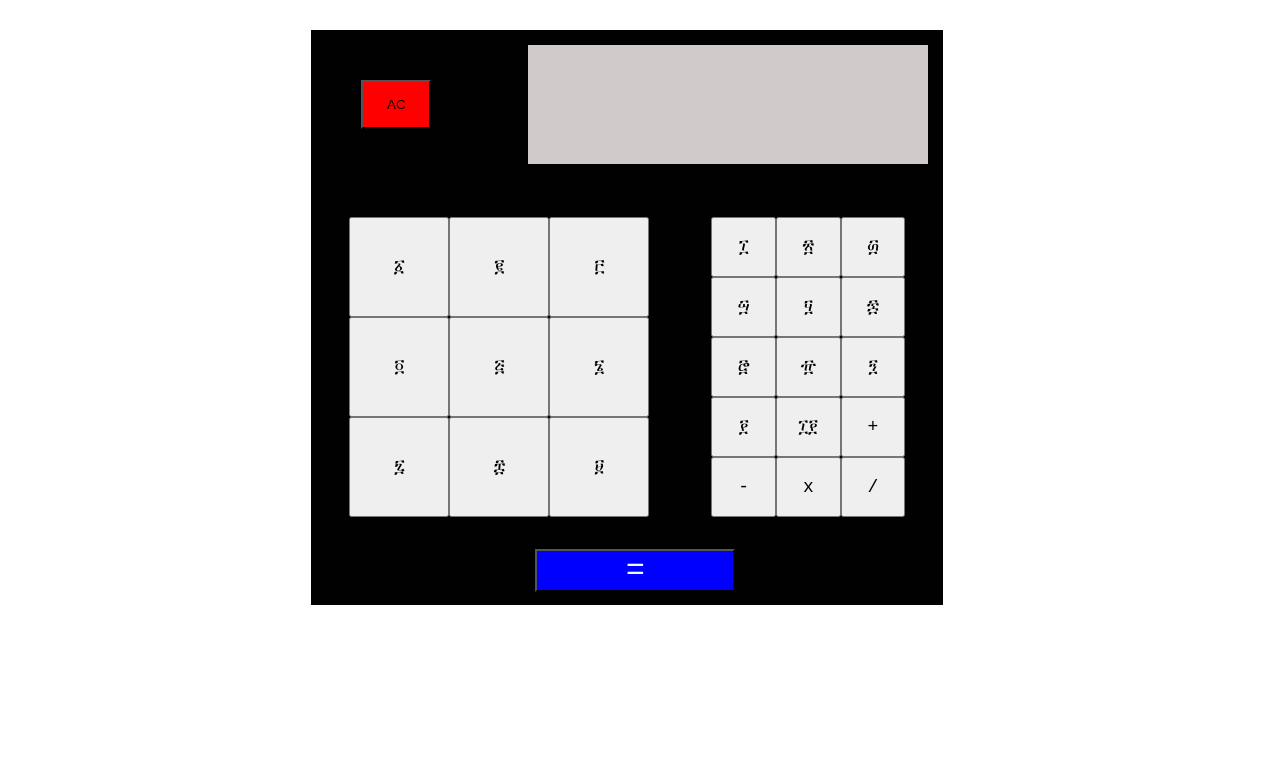
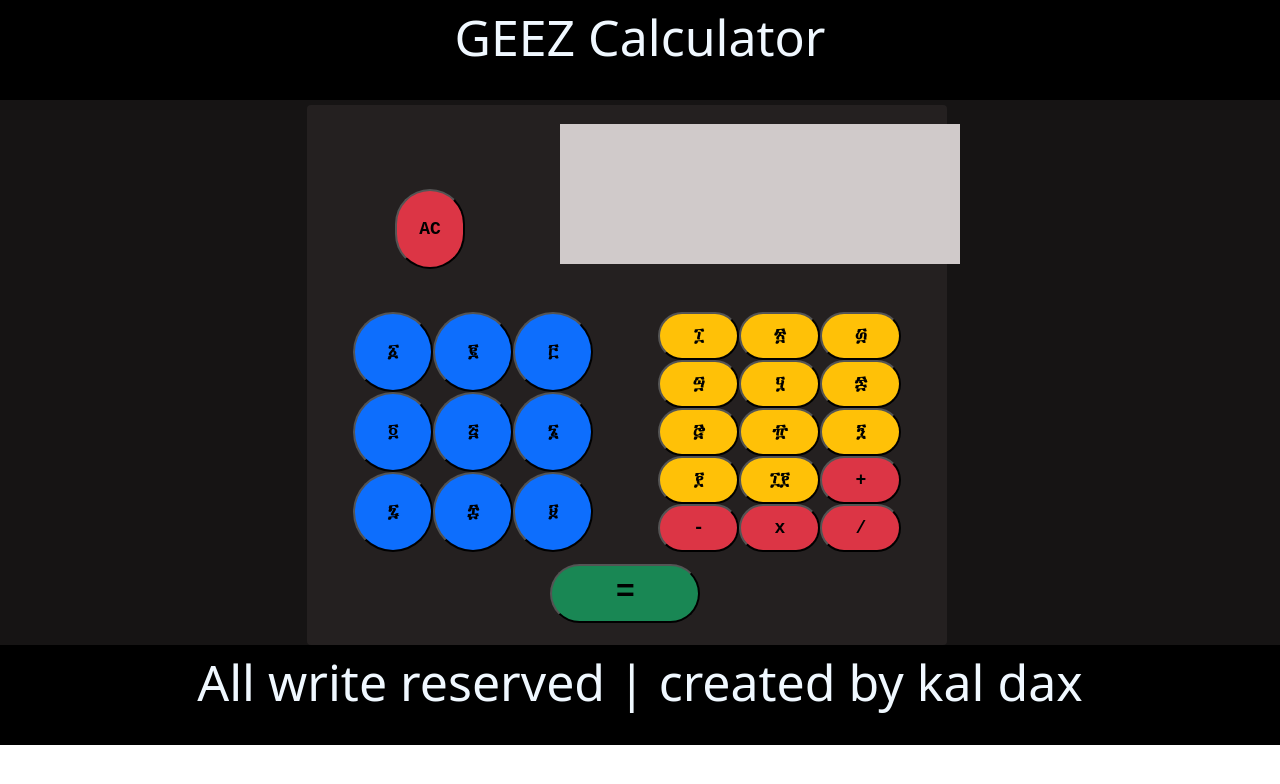
Before and after one commit to Daxsum/Geez-Calculator-, a React (Create React App) app: page / in a window 1280 px wide. Shown: the top 784 px of the page. Built offline with nearby package versions, Linux system fonts and the light colour scheme.

Commit message:
bootstrap added

```diff
--- a/public/index.html
+++ b/public/index.html
@@ -3,6 +3,7 @@
   <head>
     <meta charset="utf-8" />
     <link rel="icon" href="%PUBLIC_URL%/favicon.ico" />
+    <link href="https://cdn.jsdelivr.net/npm/bootstrap@5.0.2/dist/css/bootstrap.min.css" rel="stylesheet" integrity="sha384-EVSTQN3/azprG1Anm3QDgpJLIm9Nao0Yz1ztcQTwFspd3yD65VohhpuuCOmLASjC" crossorigin="anonymous">
     <meta name="viewport" content="width=device-width, initial-scale=1" />
     <meta name="theme-color" content="#000000" />
     <meta
--- a/src/Geez.jsx
+++ b/src/Geez.jsx
@@ -224,51 +224,71 @@ function add (num){
     return (
 
 
+<div className='bg'>
+<nav className="navbar_navbar-light_bg-light" >
+  <div className="container-fluid">
+    <span className="navbar-text">
+      GEEZ Calculator
+    </span>
+  </div>
+</nav>
 
-<div className='GeezCalculator'>
+    <div id='GeezCalculator' className='badge rectangle-pill bg-Secondary'>
+
         <div className='navBar'>
-            <button onClick={reset} className='AC'>AC</button>
+
+            <button onClick={reset} id="AC" className='Abadge rounded-pill bg-danger'>AC</button>
             <div className='outPut'>
                 <div className='priviousOperand'>{operand}</div>
                 <div className='cerrentOperand'>{operand2}</div>
                 <div className='cerrentOperand'>{operand3}</div>
             </div>
+
         </div>
         <div className='body'>
 
         <div className='numPad'>
 
-            <button onClick={()=>{add(1)}} id='button' className='1'>፩</button>
-            <button onClick={()=>{add(2)}} id='button' className='2'>፪</button>
-            <button onClick={()=>{add(3)}} id='button' className='3'>፫</button>
-            <button onClick={()=>{add(4)}} id='button' className='4'>፬</button>
-            <button onClick={()=>{add(5)}} id='button' className='5'>፭</button>
-            <button onClick={()=>{add(6)}} id='button' className='6'>፮</button>
-            <button onClick={()=>{add(7)}} id='button' className='7'>፯</button>
-            <button onClick={()=>{add(8)}} id='button' className='8'>፰</button>
-            <button onClick={()=>{add(9)}} id='button' className='9'>፱</button>
+            <button onClick={()=>{add(1)}} id='button' className='badge rounded-pill bg-primary'>፩</button>
+            <button onClick={()=>{add(2)}} id='button' className='badge rounded-pill bg-primary'>፪</button>
+            <button onClick={()=>{add(3)}} id='button' className='badge rounded-pill bg-primary'>፫</button>
+            <button onClick={()=>{add(4)}} id='button' className='badge rounded-pill bg-primary'>፬</button>
+            <button onClick={()=>{add(5)}} id='button' className='badge rounded-pill bg-primary'>፭</button>
+            <button onClick={()=>{add(6)}} id='button' className='badge rounded-pill bg-primary'>፮</button>
+            <button onClick={()=>{add(7)}} id='button' className='badge rounded-pill bg-primary'>፯</button>
+            <button onClick={()=>{add(8)}} id='button' className='badge rounded-pill bg-primary'>፰</button>
+            <button onClick={()=>{add(9)}} id='button' className='badge rounded-pill bg-primary'>፱</button>
         </div>
         <div className='oprators'>
-            <button onClick={()=>{add(10)}} id='button' className='10'>፲</button>
-            <button onClick={()=>{add(20)}} id='button' className='20'>፳</button>
-            <button onClick={()=>{add(30)}} id='button' className='30'>፴</button>
-            <button onClick={()=>{add(40)}} id='button' className='40'>፵</button>
-            <button onClick={()=>{add(50)}} id='button' className='50'>፶</button>
-            <button onClick={()=>{add(60)}} id='button' className='60'>፷</button>
-            <button onClick={()=>{add(70)}} id='button' className='70'>፸</button>
-            <button onClick={()=>{add(80)}} id='button' className='80'>፹</button>
-            <button onClick={()=>{add(90)}} id='button' className='90'>፺</button>
-            <button onClick={()=>{add(100)}} id='button' className='100'>፻</button>
-            <button onClick={()=>{add(1000)}} id='button' className='1000'>፲፻</button>
-            <button onClick={()=>{add("+")}} id='button' className='+'>+</button>
-            <button onClick={()=>{add("-")}} id='button' className='-'>-</button>
-            <button onClick={()=>{add("x")}} id='button' className='x'>x</button>
-            <button onClick={()=>{add("/")}} id='button' className='/'>/</button>
+            <button onClick={()=>{add(10)}} id='button' className='badge rounded-pill bg-warning'>፲</button>
+            <button onClick={()=>{add(20)}} id='button' className='badge rounded-pill bg-warning'>፳</button>
+            <button onClick={()=>{add(30)}} id='button' className='badge rounded-pill bg-warning'>፴</button>
+            <button onClick={()=>{add(40)}} id='button' className='badge rounded-pill bg-warning'>፵</button>
+            <button onClick={()=>{add(50)}} id='button' className='badge rounded-pill bg-warning'>፶</button>
+            <button onClick={()=>{add(60)}} id='button' className='badge rounded-pill bg-warning'>፷</button>
+            <button onClick={()=>{add(70)}} id='button' className='badge rounded-pill bg-warning'>፸</button>
+            <button onClick={()=>{add(80)}} id='button' className='badge rounded-pill bg-warning'>፹</button>
+            <button onClick={()=>{add(90)}} id='button' className='badge rounded-pill bg-warning'>፺</button>
+            <button onClick={()=>{add(100)}} id='button' className='badge rounded-pill bg-warning'>፻</button>
+            <button onClick={()=>{add(1000)}} id='button' className='badge rounded-pill bg-warning'>፲፻</button>
+            <button onClick={()=>{add("+")}} id='button' className='badge rounded-pill bg-danger'>+</button>
+            <button onClick={()=>{add("-")}} id='button' className='badge rounded-pill bg-danger'>-</button>
+            <button onClick={()=>{add("x")}} id='button' className='badge rounded-pill bg-danger'>x</button>
+            <button onClick={()=>{add("/")}} id='button' className='badge rounded-pill bg-danger'>/</button>
         </div>
-            <button onClick={evaluate} id='sum' className='/'>=</button>
+            <button onClick={evaluate} id='sum' className='badge rounded-pill bg-success'>=</button>
         </div>
 
      </div>
+     <nav className="navbar_navbar-light_bg-light" >
+  <div className="container-fluid">
+    <span className="navbar-text">
+      All write reserved | created by kal dax
+    </span>
+  </div>
+</nav>
+</div>
+
 
     );
 }
--- a/src/index.css
+++ b/src/index.css
@@ -1,30 +1,38 @@
 .back{
     background-color: rgb(53, 75, 75);
-    margin: 0;
-}
-.GeezCalculator{
-    text-align: center;
-    background-color: rgb(1, 1, 1);
-    width: 50%;
-    margin-top: 30PX;
-    margin-left: 24%;
 
 
 }
+#GeezCalculator{
+    text-align: center;
+    background-color: rgb(36, 32, 32);
+    width: 50%;
+    margin-top: 5PX;
+    margin-left: 24%;
+
+}
 .navBar{
+
     display:grid;
     grid-template-columns: 1fr 1fr;
 }
-.AC{
+#AC{
     width: 70px;
+    height: 80px;
     padding: 15px;
-    margin: 50px;
-    background-color: red;
+    margin: 80px;
+   font-weight: bolder;
+    font-size: large;
+font-family: 'Courier New', Courier, monospace;
+color: black;
 }
 .outPut{
     background-color: rgb(208, 202, 202);
     margin: 15px;
     width: 400PX;
+    height: 140px;
+    color: black;
+
 }
 .body{
     display: grid;
@@ -32,8 +40,10 @@
     margin: 5px;
     gap: 2px;
     padding: 3px;
+    margin-top: 0px;
 }
 .numPad{
+    margin-top: -70px;
     display: grid;
     grid-template-columns: 1fr 1fr 1fr;
     width: 300px;
@@ -42,6 +52,7 @@
     /* background-color: rgb(24, 235, 161); */
 }
 .oprators{
+    margin-top: -70px;
     display: grid;
     grid-template-columns: 1fr 1fr 1fr;
     padding: 30px;
@@ -50,25 +61,41 @@
 #button {
 font-size: large;
 font-family: 'Courier New', Courier, monospace;
+color: black;
 }
 #sum {
-
+    margin-top: -20px;
         font-size: xx-large;
         font-family: 'Courier New', Courier, monospace;
-       width: 200px;
-       margin-left: 60%;
+       width: 150px;
+       margin-left: 75%;
        margin-bottom: 10px;
-       background-color: blue;
-       color: aliceblue;
+
+       color: rgb(0, 0, 0);
 }
 
 .priviousOperand{
     text-align: end;
-    font-size: 50px;
+    font-size: 40px;
+    font-weight: bolder;
 font-family: 'Courier New', Courier, monospace;
+margin: 0%;
+
 }
 .cerrentOperand{
     text-align: end;
-    font-size: 50px;
+    font-size: 40px;
 font-family: 'Courier New', Courier, monospace;
+margin: 0%;
+font-weight: bolder;
 }
+.navbar_navbar-light_bg-light{
+ background-color: black;
+ height: 100px;
+ text-align: center;
+ color: aliceblue;
+ font-size: 50px;
+}
+.bg{
+    background-color: rgb(22, 20, 20);
+}
```
